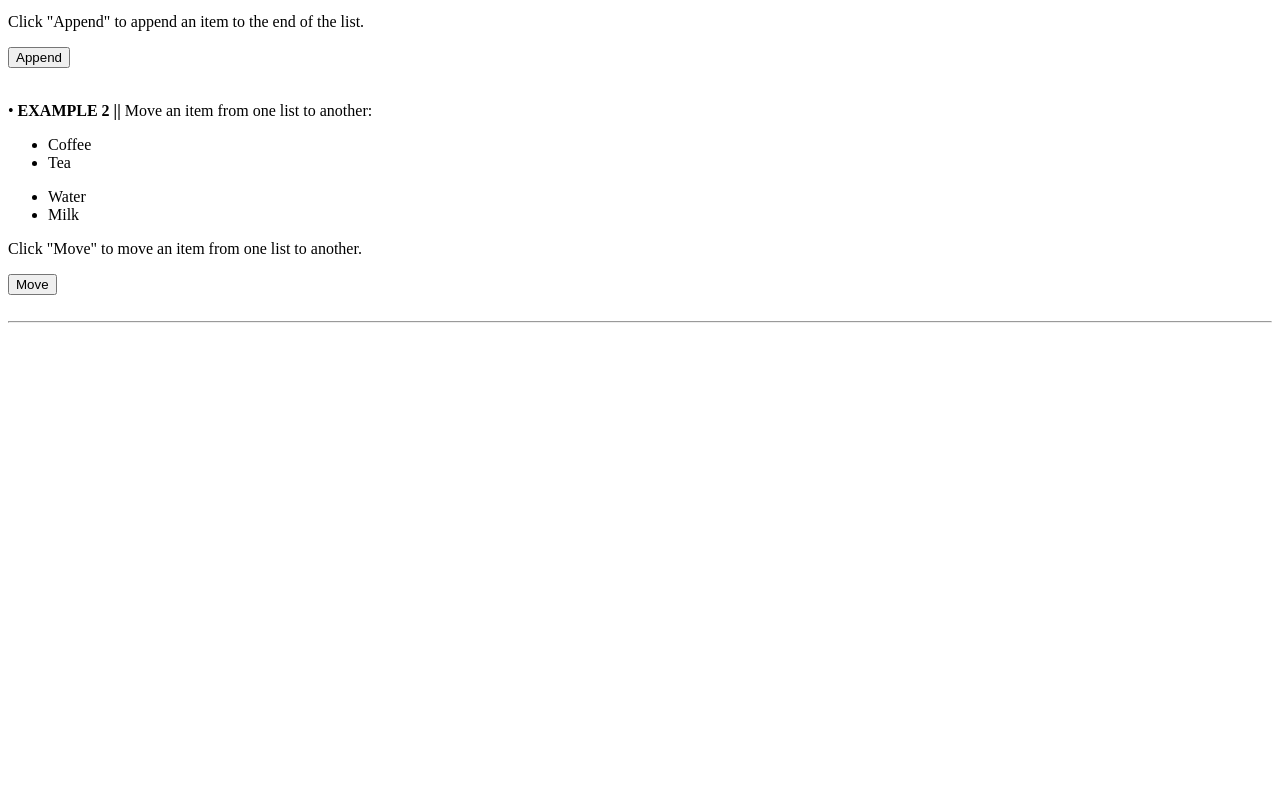
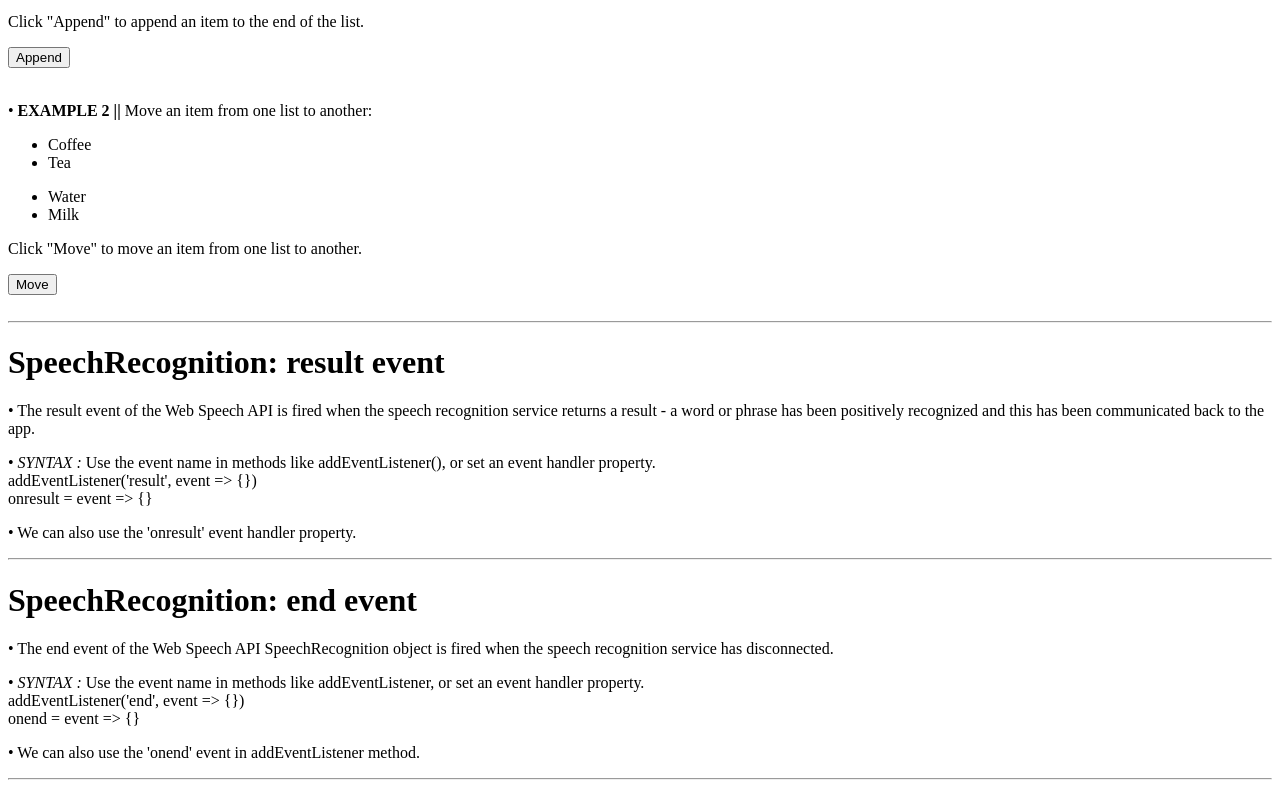
Before and after one commit to shubham2o/Speech-Detection, a website: page Doubts/Doubts.html in a window 1280 px wide. Shown: the part 775-1563 px from the top of the page. Before the commit the page ends 1106 px from the top, so only its background shows below. Drawn offline with Linux system fonts and the light colour scheme.

Commit message:
SpeechRecognition: result event + end event added

```diff
--- a/Doubts/Doubts.html
+++ b/Doubts/Doubts.html
@@ -70,6 +70,27 @@
     <br><br>
     <hr>
 
+    <!-- SpeechRecognition: result event -->
+    <h1>SpeechRecognition: result event</h1>
+    <p>• The result event of the Web Speech API is fired when the speech recognition service returns a result - a word
+        or phrase has been positively recognized and this has been communicated back to the app.</p>
+    <p>• <i>SYNTAX :</i> Use the event name in methods like addEventListener(), or set an event handler property.
+        <br> addEventListener('result', event => {})
+        <br> onresult = event => {}
+    </p>
+    <p>• We can also use the 'onresult' event handler property.</p>
+    <hr>
+
+    <!-- SpeechRecognition: end event  -->
+    <h1>SpeechRecognition: end event</h1>
+    <p>• The end event of the Web Speech API SpeechRecognition object is fired when the speech recognition service has
+        disconnected.</p>
+    <p>• <i>SYNTAX :</i> Use the event name in methods like addEventListener, or set an event handler property.
+        <br> addEventListener('end', event => {})
+        <br> onend = event => {}
+    </p>
+    <p>• We can also use the 'onend' event in addEventListener method.</p>
+    <hr>
 
     <script src="Doubts.js"></script>
 </body>
```
